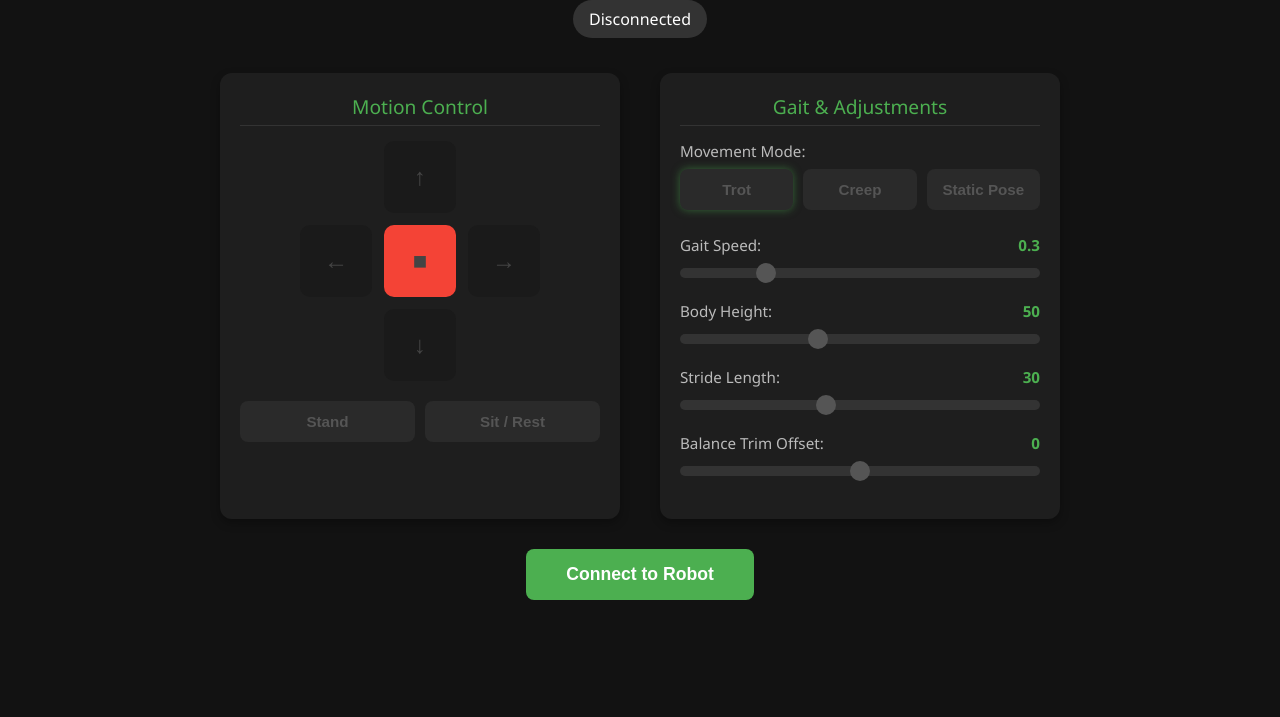
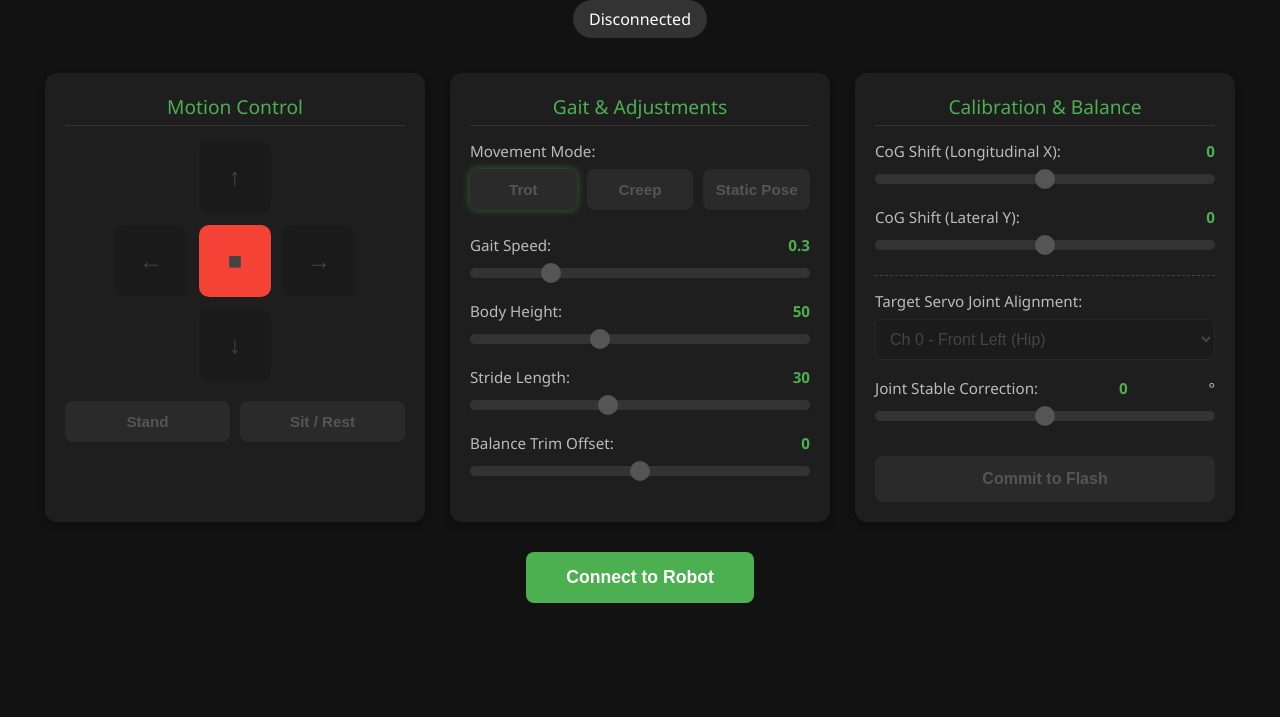
Before and after one commit to mikegorepo/robotdog_controller, a plain HTML site: page index.html in a window 1280 px wide. Shown: the part 83-800 px from the top of the page. Drawn offline with Linux system fonts and the light colour scheme.

Commit message:
Update index.html

```diff
--- a/index.html
+++ b/index.html
@@ -49,8 +49,8 @@
         .main-container {
             display: flex;
             flex-direction: row;
-            gap: 40px;
-            max-width: 900px;
+            gap: 25px;
+            max-width: 1200px; /* Expanded to beautifully handle 3 columns */
             width: 100%;
             justify-content: center;
             flex-wrap: wrap;
@@ -63,7 +63,7 @@
             box-shadow: 0 4px 10px rgba(0,0,0,0.3);
             flex: 1;
             min-width: 300px;
-            max-width: 400px;
+            max-width: 380px;
         }
 
         .panel-title {
@@ -185,11 +185,53 @@
             background: #555;
         }
 
+        /* Selector Drops and Calibration Elements */
+        .select-input {
+            width: 100%;
+            padding: 10px;
+            background-color: #333;
+            color: white;
+            border: 1px solid #444;
+            border-radius: 6px;
+            outline: none;
+            font-size: 1rem;
+            margin-bottom: 18px;
+        }
+        .select-input:disabled {
+            background-color: #1a1a1a;
+            color: #555;
+            border-color: #2a2a2a;
+        }
+
+        .save-btn {
+            width: 100%;
+            padding: 14px;
+            background-color: #FF9800; /* Distinct Warning-style Flash Save Highlight Accent */
+            color: white;
+            border: none;
+            border-radius: 8px;
+            font-size: 1rem;
+            font-weight: bold;
+            cursor: pointer;
+            transition: background-color 0.2s;
+            margin-top: 10px;
+        }
+        .save-btn:hover:not(:disabled) { background-color: #E65100; }
+        .save-btn:disabled {
+            background-color: #2a2a2a;
+            color: #555;
+            cursor: not-allowed;
+        }
+
         .connection-section {
             margin-top: 30px;
             width: 100%;
             display: flex;
             justify-content: center;
+        }
+
+        if-connected-group {
+            display: contents;
         }
 
         #connect-btn {
@@ -211,7 +253,7 @@
 </head>
 <body>
     <header>
-        <h1>Robot Dog Controller</h1>
+        <h1>Robot Dog Controller Pro</h1>
         <div id="status" class="status">Disconnected</div>
     </header>
 
@@ -262,6 +304,45 @@
                 <input type="range" id="trim" class="slider-input" min="-20" max="20" step="2" value="0" disabled>
             </div>
         </div>
+
+        <div class="panel">
+            <div class="panel-title">Calibration & Balance</div>
+
+            <div class="slider-control">
+                <label for="cogx">CoG Shift (Longitudinal X): <span id="cogx-value">0</span></label>
+                <input type="range" id="cogx" class="slider-input" min="-20" max="20" step="1" value="0" disabled>
+            </div>
+
+            <div class="slider-control">
+                <label for="cogy">CoG Shift (Lateral Y): <span id="cogy-value">0</span></label>
+                <input type="range" id="cogy" class="slider-input" min="-20" max="20" step="1" value="0" disabled>
+            </div>
+
+            <div style="border-top: 1px dashed #444; margin: 20px 0; padding-top: 15px;">
+                <label for="servo-select" style="display:block; margin-bottom:8px; font-size:0.95rem; color:#bbb;">Target Servo Joint Alignment:</label>
+                <select id="servo-select" class="select-input" disabled>
+                    <option value="0">Ch 0 - Front Left (Hip)</option>
+                    <option value="1">Ch 1 - Front Left (Upper Leg)</option>
+                    <option value="2">Ch 2 - Front Left (Lower Leg)</option>
+                    <option value="3">Ch 3 - Front Right (Hip)</option>
+                    <option value="4">Ch 4 - Front Right (Upper Leg)</option>
+                    <option value="5">Ch 5 - Front Right (Lower Leg)</option>
+                    <option value="6">Ch 6 - Rear Left (Hip)</option>
+                    <option value="7">Ch 7 - Rear Left (Upper Leg)</option>
+                    <option value="8">Ch 8 - Rear Left (Lower Leg)</option>
+                    <option value="9">Ch 9 - Rear Right (Hip)</option>
+                    <option value="10">Ch 10 - Rear Right (Upper Leg)</option>
+                    <option value="11">Ch 11 - Rear Right (Lower Leg)</option>
+                </select>
+
+                <div class="slider-control">
+                    <label for="servo-offset">Joint Stable Correction: <span id="servo-offset-value">0</span>°</label>
+                    <input type="range" id="servo-offset" class="slider-input" min="-30" max="30" step="1" value="0" disabled>
+                </div>
+            </div>
+
+            <button id="save-config" class="save-btn" disabled>Commit to Flash</button>
+        </div>
     </div>
 
     <div class="connection-section">
@@ -278,7 +359,17 @@
         const statusElement = document.getElementById('status');
         const connectButton = document.getElementById('connect-btn');
         const allSliders = document.querySelectorAll('.slider-input');
+        const allSelectors = document.querySelectorAll('.select-input');
         const allButtons = document.querySelectorAll('button:not(#connect-btn)');
+
+        // Custom interactive state items
+        const servoSelect = document.getElementById('servo-select');
+        const servoOffsetSlider = document.getElementById('servo-offset');
+        const servoOffsetValue = document.getElementById('servo-offset-value');
+        const saveButton = document.getElementById('save-config');
+
+        // Object map tracking user edits on individual hardware components live
+        let alignmentCache = { 0:0, 1:0, 2:0, 3:0, 4:0, 5:0, 6:0, 7:0, 8:0, 9:0, 10:0, 11:0 };
 
         // BLE Variables
         let bleDevice = null;
@@ -294,6 +385,7 @@
                 connectButton.classList.add('connected');
                 allButtons.forEach(btn => btn.disabled = false);
                 allSliders.forEach(sld => sld.disabled = false);
+                allSelectors.forEach(sel => sel.disabled = false);
             } else {
                 statusElement.textContent = 'Disconnected';
                 statusElement.classList.remove('connected');
@@ -301,6 +393,7 @@
                 connectButton.classList.remove('connected');
                 allButtons.forEach(btn => btn.disabled = true);
                 allSliders.forEach(sld => sld.disabled = true);
+                allSelectors.forEach(sel => sel.disabled = true);
             }
         }
 
@@ -353,18 +446,18 @@
             else { connectToDevice(); }
         });
 
-        // Directional Commands
+        // Directional Control Commands
         document.getElementById('forward').addEventListener('click', () => sendCommand('move forward'));
         document.getElementById('backward').addEventListener('click', () => sendCommand('move back'));
         document.getElementById('left').addEventListener('click', () => sendCommand('move left'));
         document.getElementById('right').addEventListener('click', () => sendCommand('move right'));
         document.getElementById('stop').addEventListener('click', () => sendCommand('move stop'));
 
-        // Basic States
+        // Basic Pose Execution States
         document.getElementById('stand').addEventListener('click', () => sendCommand('state stand'));
         document.getElementById('sit').addEventListener('click', () => sendCommand('state sit'));
 
-        // Gait Mode Switching
+        // Gait Mode Execution State Switching
         const gaitModes = ['mode-trot', 'mode-creep', 'mode-pose'];
         gaitModes.forEach(id => {
             document.getElementById(id).addEventListener('click', (e) => {
@@ -374,7 +467,7 @@
             });
         });
 
-        // Real-time Adjustment Sliders
+        // Real-time UI Slider Wrapper Function
         const setupSlider = (id, commandKey) => {
             const slider = document.getElementById(id);
             const valDisplay = document.getElementById(`${id}-value`);
@@ -384,12 +477,44 @@
             });
         };
 
+        // Standard Setup Maps
         setupSlider('speed', 'speed');
         setupSlider('height', 'height');
         setupSlider('stride', 'stride');
         setupSlider('trim', 'trim');
 
-        // Keyboard Fallback Mapping
+        // CoG Adjustments Integration Mapping (NEW)
+        setupSlider('cogx', 'cogx');
+        setupSlider('cogy', 'cogy');
+
+        // Dynamic Joint Offset Handler Logic (NEW)
+        servoSelect.addEventListener('change', () => {
+            // Pull existing assigned setting value from dashboard local memory cache
+            const targetChannel = servoSelect.value;
+            const existingOffset = alignmentCache[targetChannel];
+            servoOffsetSlider.value = existingOffset;
+            servoOffsetValue.textContent = existingOffset;
+        });
+
+        servoOffsetSlider.addEventListener('input', () => {
+            const selectedChannel = servoSelect.value;
+            const currentDegreeVal = servoOffsetSlider.value;
+
+            // Save structural update change to browser memory block
+            servoOffsetValue.textContent = currentDegreeVal;
+            alignmentCache[selectedChannel] = parseInt(currentDegreeVal);
+
+            // Fire target command array string directly down BLE link stream
+            sendCommand(`adj offset ${selectedChannel} ${currentDegreeVal}`);
+        });
+
+        // Flash Profile Commitment Engine (NEW)
+        saveButton.addEventListener('click', () => {
+            sendCommand('config save');
+            alert('Calibration values sent to flash partition profile successfully!');
+        });
+
+        // Keyboard Fallback Input Mapping Controls
         document.addEventListener('keydown', (e) => {
             if (!isConnected) return;
             if (e.key === 'ArrowUp') sendCommand('move forward');
```
